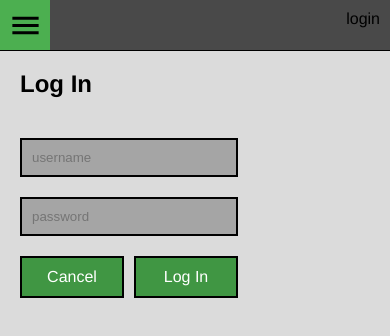
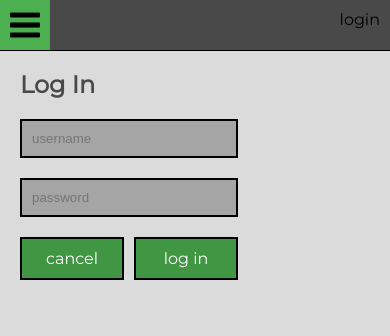
Before and after one commit to qlem/cactus-view, a Vue app: page /login in a window 390 px wide. Shown: the top 336 px of the page. Built offline with nearby package versions, Linux system fonts and the light colour scheme.

Commit message:
responsive design + font

```diff
--- a/src/App.vue
+++ b/src/App.vue
@@ -2,7 +2,7 @@
     <div id="app" @click="clickHandler">
         <div class="header">
             <div class="nav-button-container" v-if="responsive" @click.stop="showNav = !showNav">
-                <img class="nav-button" src="./assets/menu.svg" alt="menu">
+                <img class="nav-button" src="./assets/menu.png" alt="menu">
             </div>
             <div class="header-title" v-if="!responsive">Welcome to Cactus</div>
         </div>
@@ -76,6 +76,8 @@ export default class App extends Vue {
 </script>
 
 <style lang="stylus">
+@import url('https://fonts.googleapis.com/css?family=Montserrat');
+
 body
     margin 0
     padding 0
@@ -83,7 +85,8 @@ body
     height 100%
 
 #app
-    font-family 'Avenir', Helvetica, Arial, sans-serif
+    // font-family 'Avenir', Helvetica, Arial, sans-serif
+    font-family: 'Montserrat', sans-serif
     -webkit-font-smoothing antialiased
     -moz-osx-font-smoothing grayscale
     position fixed
@@ -119,8 +122,8 @@ body
         background #4CAF50
 
 .nav-button
-    width 35px
-    height 35px
+    width 30px
+    height 30px
 
 .nav
     background #494949
@@ -138,6 +141,8 @@ body
     width calc(100% - 280px)
     overflow auto
     padding 0 40px 0 40px
+    h2, h3
+        color #494949
 
 .log-button
     position absolute
@@ -151,7 +156,7 @@ body
     &:hover
         color #d3d3d3
 
-@media screen and (max-width: 700px)
+@media screen and (max-width: 600px)
     .header
         height 50px
 
--- a/src/components/SignIn.vue
+++ /dev/null
@@ -1,102 +0,0 @@
-<template>
-    <div>
-        <div v-if="!isAuth">
-            <div class="log-label-container">
-                <div class="log-label" @click="flip">{{ logInLabel }}</div>
-            </div>
-            <div class="log-in-container" v-show="show">
-                <input type="text" class="input" v-model="login" placeholder="pseudo"/>
-                <input type="password" class="input" v-model="password" placeholder="password"/>
-                <div class="sign-in-button" @click="logIn">in</div>
-            </div>
-        </div>
-        <div v-else class="log-label" @click="logOut">logout</div>
-    </div>
-</template>
-
-<script lang="ts">
-import { Component, Vue } from 'vue-property-decorator';
-
-@Component
-export default class SignIn extends Vue {
-    private logInLabel: string = 'login';
-    private show: boolean = false;
-    private login: string = '';
-    private password: string = '';
-    get isAuth() {
-        return this.$store.getters.isAuth
-    }
-    async logIn() {
-        try {
-            await this.$store.dispatch('authRequest', {
-                data: {
-                    login: this.login,
-                    password: this.password
-                }
-            });
-            this.flip()
-        } catch (e) {
-            console.error('Login error');
-            console.error(e)
-        }
-    }
-    async logOut() {
-        try {
-            this.$router.push('/');
-            await this.$store.dispatch('authLogout')
-        } catch (e) {
-            console.error('Logout error');
-            console.error(e)
-        }
-    }
-    flip() {
-        this.show = !this.show;
-        if (this.show) {
-            this.logInLabel = 'cancel';
-        } else {
-            this.logInLabel = 'login';
-        }
-    }
-}
-</script>
-
-<style scoped lang="stylus">
-.log-label-container
-    display flex
-    justify-content flex-end
-
-.log-label
-    margin 10px 10px 0 0
-    cursor pointer
-    display flex
-    justify-content flex-end
-    &:hover
-        color #d3d3d3
-
-.log-in-container
-    margin-top 10px
-    display flex
-
-.input
-    border-radius 2px 2px 0 0
-    border: none
-    border-bottom 2px solid #4CAF50
-    margin 0 10px 0 0
-    padding 5px
-    background #191919
-    color #d3d3d3
-
-.sign-in-button
-    display flex
-    justify-content center
-    align-items center
-    color white
-    border-radius 2px
-    width 27px
-    background #191919
-    margin-right 10px
-    border 2px solid #4CAF50
-    &:hover
-        background #4CAF50
-        cursor pointer
-</style>
--- a/src/views/Admin.vue
+++ b/src/views/Admin.vue
@@ -6,9 +6,8 @@
             <input class="input-title" type="text" v-model="uTitle" placeholder="An another Cactus"/>
             <textarea class="input-body" v-model="uBody" placeholder="Lorem ipsum dolor sit amet..."></textarea>
             <div class="button-container">
-                <common-button text="Cancel" @click-on="cancelEdit"></common-button>
-                <div class="offset"></div>
-                <common-button text="Edit" @click-on="editCactus"></common-button>
+                <common-button text="cancel" @click-on="cancelEdit"></common-button>
+                <common-button class="edit-button" text="edit" @click-on="editCactus"></common-button>
             </div>
         </div>
         <div v-else>
@@ -16,7 +15,7 @@
             <input class="input-title" type="text" v-model="title" placeholder="An another Cactus"/>
             <textarea class="input-body" v-model="body" placeholder="Lorem ipsum dolor sit amet..."></textarea>
             <div class="button-container">
-                <common-button text="Add" @click-on="addCactus"></common-button>
+                <common-button text="add" @click-on="addCactus"></common-button>
             </div>
         </div>
     </div>
@@ -103,6 +102,6 @@ export default class Admin extends Vue {
     flex-direction row
     margin 10px 0 30px 0
 
-.offset
-    width 10px
+.edit-button
+    margin-left 10px
 </style>
--- a/src/views/Home.vue
+++ b/src/views/Home.vue
@@ -99,23 +99,32 @@ export default class Home extends Vue {
         cursor pointer
 
 .cactus-title
-    flex-grow 1
+    font-size 1.3em
     font-weight bold
     color #4CAF50
+    margin-right 50px
+    white-space: nowrap
+    overflow: hidden
+    text-overflow: ellipsis
 
 .cactus-author
     font-size 0.7em
     margin-top 3px
+    white-space: nowrap
+    overflow: hidden
+    text-overflow: ellipsis
 
 .cactus-body
     margin-top 10px
-    position relative
 
 .cactus-last-edited
     font-style italic
     font-size 0.6em
     text-align right
     margin-top 10px
+    white-space: nowrap
+    overflow: hidden
+    text-overflow: ellipsis
 
 .margin-bottom
     height 20px
--- a/src/views/Login.vue
+++ b/src/views/Login.vue
@@ -5,9 +5,8 @@
             <input class="input" type="text" v-model="username" placeholder="username"/>
             <input class="input" type="password" v-model="password" placeholder="password"/>
             <div class="button-container">
-                <common-button text="Cancel" @click-on="cancelLogin"></common-button>
-                <div class="offset"></div>
-                <common-button text="Log In" @click-on="login"></common-button>
+                <common-button text="cancel" @click-on="cancelLogin"></common-button>
+                <common-button text="log in" @click-on="login"></common-button>
             </div>
         </div>
     </div>
@@ -50,7 +49,7 @@ export default class SignIn extends Vue {
     width 218px
 
 .input
-    margin-top 20px
+    margin-bottom 20px
     color black
     border: 2px solid black
     padding 10px
@@ -58,11 +57,8 @@ export default class SignIn extends Vue {
     width calc(100% - 24px)
 
 .button-container
-      display flex
-      justify-content flex-end
-      flex-direction row
-      margin 20px 0 30px 0
-
-.offset
-    width 10px
+    display flex
+    flex-direction row
+    justify-content space-between
+    margin-bottom 30
 </style>
```
Also changed, not shown: src/assets/menu.png (added), src/assets/menu.svg (deleted).
